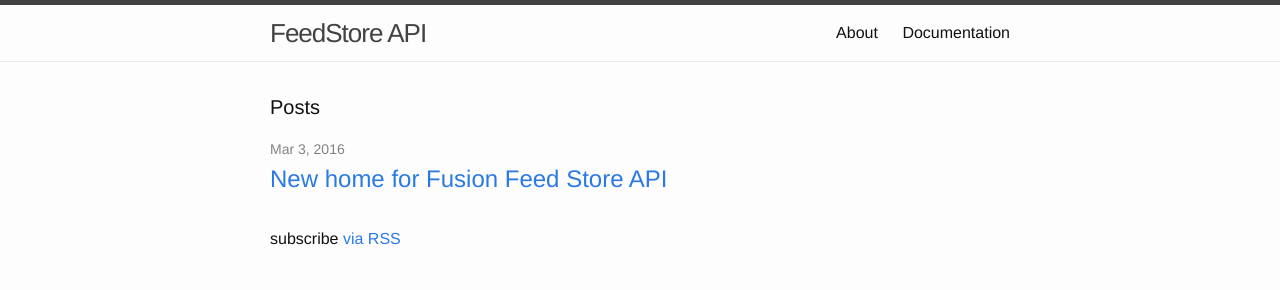
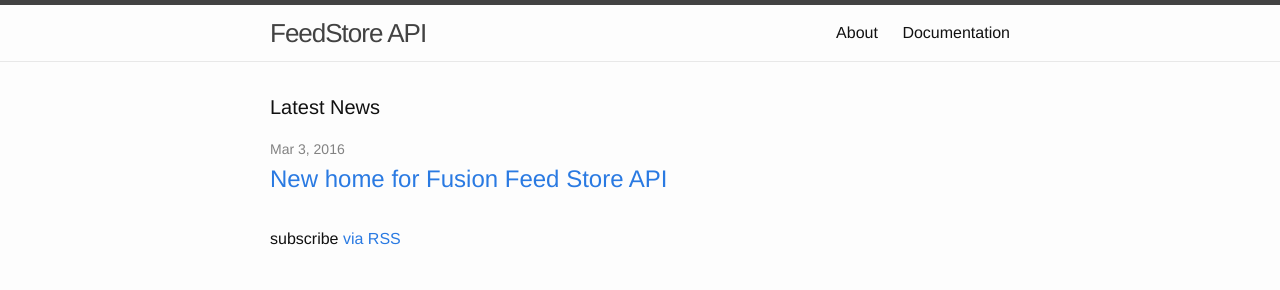
Before and after one commit to EdgeCaseZA/FeedStoreAPI, a Jekyll site: the page built from index.html, in a window 1280 px wide. Shown: the top 290 px of the page. Built offline with Jekyll 4.4.1, drawn with Linux system fonts in a browser that asks for light colours.

Commit message:
Update title for default page

```diff
--- a/index.html
+++ b/index.html
@@ -4,7 +4,7 @@ layout: default
 
 <div class="home">
 
-  <h1 class="page-heading">Posts</h1>
+  <h1 class="page-heading">Latest News</h1>
 
   <ul class="post-list">
     {% for post in site.posts %}
```
